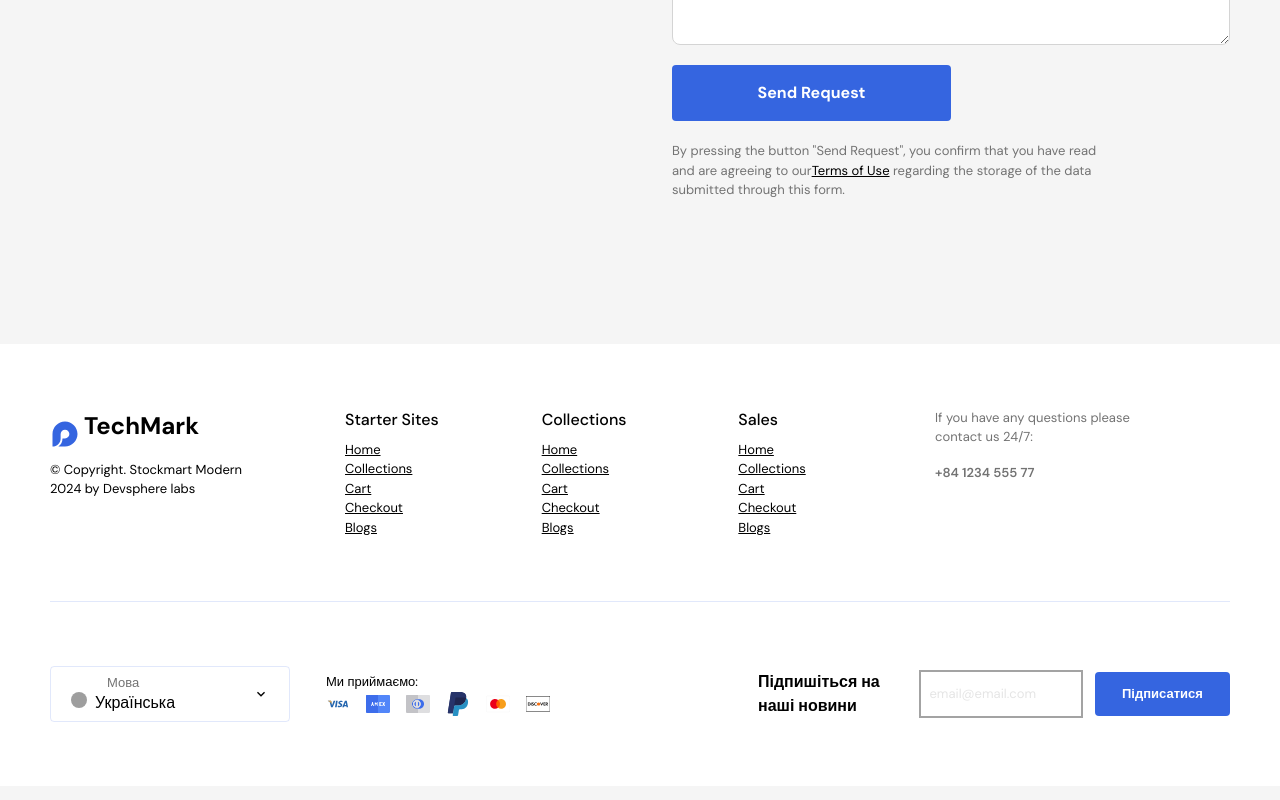
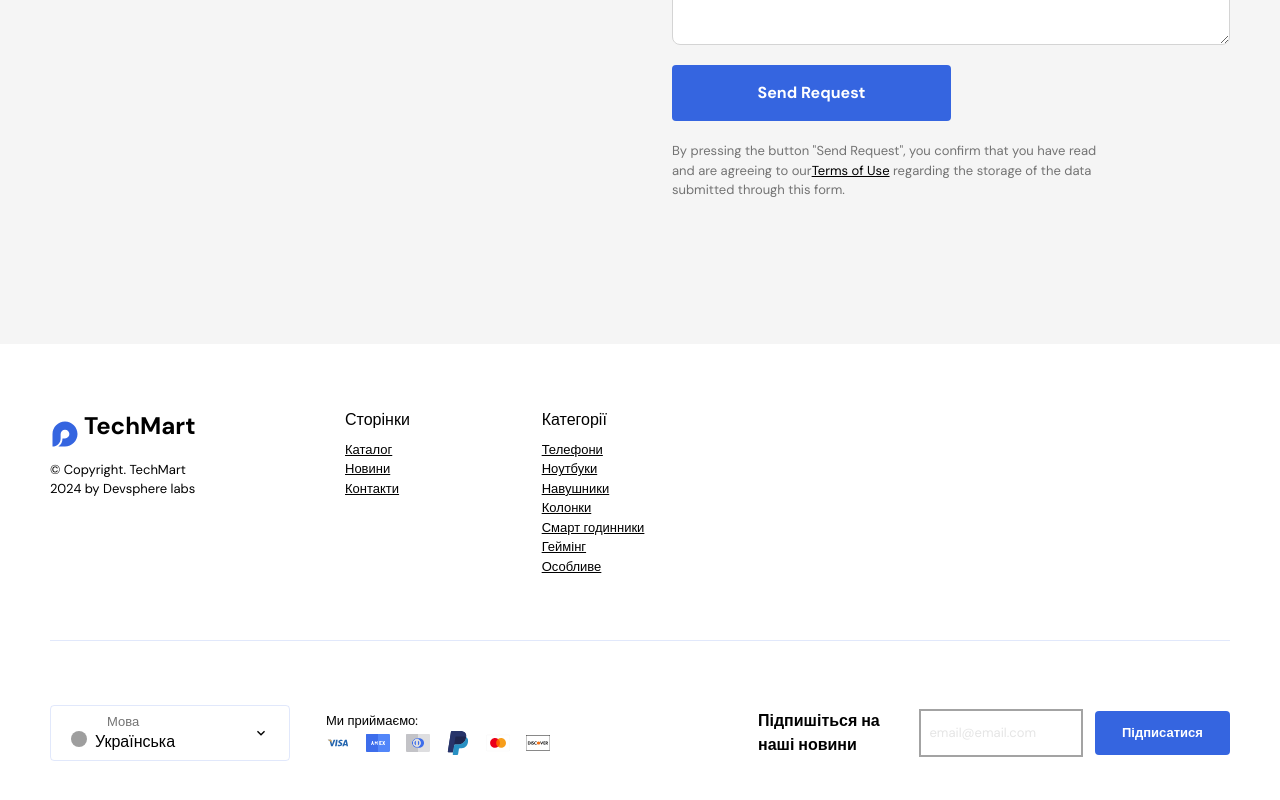
Before and after one commit to Optega/digital-ecommerce-main, a Next.js app: page /contact in a window 1280 px wide. Shown: the part 1228-2028 px from the top of the page. Built offline with nearby package versions, Linux system fonts and the light colour scheme; grey boxes are pictures that could not be loaded.

Commit message:
Update brand name from Stockmart to TechMart across the application

```diff
--- a/src/app/(home)/contact/page.tsx
+++ b/src/app/(home)/contact/page.tsx
@@ -36,7 +36,7 @@ const page = () => {
               <div className="mb-16">
                 <span className="mb-2 text-xs uppercase">About</span>
                 <h2 className="mb-6 text-xl font-semibold lg:text-3xl">
-                  Hi, we are stockmart
+                  Hi, we are TechMart
                 </h2>
                 <p className="mb-4 lg:text-xl">
                   Foreseeing the trends and the desires of the human of the
@@ -63,7 +63,7 @@ const page = () => {
                     </div>
                     <div className="leading-tight">
                       <h3 className="font-semibold">Anthony Evans</h3>
-                      <span className="text-sm">Founder Stockmart</span>
+                      <span className="text-sm">Founder TechMart</span>
                     </div>
                   </div>
                   <div>
--- a/src/app/(home)/products/[productId]/page.tsx
+++ b/src/app/(home)/products/[productId]/page.tsx
@@ -42,7 +42,6 @@ const page = (props: Props) => {
   ];
 
   const handleAddToCart = (quantity: number) => {
-    console.log('Add to cart', selectedProduct, quantity);
     if (selectedProduct) {
       addItem(selectedProduct, quantity);
     }
--- a/src/app/checkout/page.tsx
+++ b/src/app/checkout/page.tsx
@@ -101,7 +101,7 @@ const CheckoutPage = () => {
 
         <div className="hidden border-t border-neutral-300  pt-4 dark:border-neutral-600 lg:block">
           <p className="text-sm text-neutral-500">
-            Усі права захищені TechMark
+            Усі права захищені TechMart
           </p>
         </div>
       </div>
@@ -143,7 +143,7 @@ const CheckoutPage = () => {
         </div>
         <div className="mt-4 border-t border-neutral-300 pt-4  dark:border-neutral-600 lg:hidden">
           <p className="text-sm text-neutral-500">
-            Усі права захищені TechMark
+            Усі права захищені TechMart
           </p>
         </div>
       </main>
--- a/src/app/layout.tsx
+++ b/src/app/layout.tsx
@@ -7,7 +7,7 @@ import React from 'react';
 import { Providers } from './providers';
 
 export const metadata: Metadata = {
-  title: 'TechMark',
+  title: 'TechMart',
 };
 
 const dmSans = DM_Sans({
--- a/src/components/Header/MainNav.tsx
+++ b/src/components/Header/MainNav.tsx
@@ -11,7 +11,6 @@ import Logo from '@/shared/Logo/Logo';
 import CartSideBar from '../CartSideBar';
 import Language from '../Language';
 import type { NavItemType } from '../NavItem';
-import UserAccount from '../UserAccount';
 import CatalogBar from './CatalogBar';
 import MenuBar from './MenuBar';
 
@@ -60,9 +59,9 @@ const MainNav = () => {
             <div className="hidden lg:inline-block">
               <Language />
             </div>
-            <div className="hidden lg:inline-block">
+            {/* <div className="hidden lg:inline-block">
               <UserAccount />
-            </div>
+            </div> */}
             <CartSideBar />
           </div>
         </div>
--- a/src/components/collections/Filter.tsx
+++ b/src/components/collections/Filter.tsx
@@ -10,7 +10,7 @@ import React, { useState } from 'react';
 import Button from '@/shared/Button/Button';
 
 // DEMO DATA
-const brands = ['TechMark'];
+const brands = ['TechMart'];
 const productType = ['Phone', 'Laptop', 'Gamng'];
 const avaiablitiy = ['In Stock', 'Out of Stock'];
 
--- a/src/components/collections/FilterSortBar.tsx
+++ b/src/components/collections/FilterSortBar.tsx
@@ -13,7 +13,7 @@ import ButtonCircle3 from '@/shared/Button/ButtonCircle3';
 import ButtonPrimary from '@/shared/Button/ButtonPrimary';
 import ButtonSecondary from '@/shared/Button/ButtonSecondary';
 
-const brands = ['TechMark'];
+const brands = ['TechMart'];
 const productType = ['Phone', 'Laptop', 'Gamng'];
 const avaiablitiy = ['In Stock', 'Out of Stock'];
 const PRICE_RANGE = [1, 500];
--- a/src/components/products/ProductCard.tsx
+++ b/src/components/products/ProductCard.tsx
@@ -47,7 +47,7 @@ const ProductCard: FC<ProductCardProps> = ({
         </div>
         <div className="px-5 py-4">
           {onSale && <ColorPicker />}
-          <span className="text-xs">STOCKMART</span>
+          <span className="text-xs">TECHMART</span>
           <h3 className="line-clamp-2 text-ellipsis font-bold">{name}</h3>
           {onSale ? (
             <p>
--- a/src/components/products/ProductCardSmall.tsx
+++ b/src/components/products/ProductCardSmall.tsx
@@ -33,7 +33,7 @@ const ProductCardSmall: FC<ProductType> = ({
         </div>
         <div className="flex grow items-center justify-between gap-4">
           <div>
-            <span className="text-xs">STOCKMART</span>
+            <span className="text-xs">TECHMART</span>
             <h3 className="line-clamp-2 text-ellipsis text-sm font-semibold">
               {name}
             </h3>
--- a/src/components/products/SectionProductHeader.tsx
+++ b/src/components/products/SectionProductHeader.tsx
@@ -56,7 +56,7 @@ const SectionProduct: FC<SectionProductHeaderProps> = ({
       </div>
 
       <div className="col-span-12 md:col-span-6 lg:col-span-4">
-        <span className="mb-2 text-xs">STOCKMART</span>
+        <span className="mb-2 text-xs">TECHMART</span>
         <h1 className="mb-0 text-3xl font-bold">{name}</h1>
 
         <div className="mb-5 space-y-1">
@@ -169,7 +169,7 @@ const SectionProduct: FC<SectionProductHeaderProps> = ({
         </div>
         <div className="mb-8 rounded-md bg-primary px-10 py-4 text-white">
           <div>
-            <span className="mb-5 inline-block">StockMart</span>
+            <span className="mb-5 inline-block">TechMart</span>
             <h3 className="font-semibold">
               Discount & Free shipping on Your first purchase.
             </h3>
--- a/src/shared/Footer/FooterMain.tsx
+++ b/src/shared/Footer/FooterMain.tsx
@@ -1,7 +1,7 @@
 import Link from 'next/link';
 import React from 'react';
 
-import { footerData } from '@/data/content';
+import { catalogNavLinks, topNavLinks2 } from '@/data/content';
 
 import Logo from '../Logo/Logo';
 
@@ -11,15 +11,15 @@ const FooterMain = () => {
       <div className="col-span-12 text-sm lg:col-span-3">
         <Logo className="mb-4 block" />
         <p className="text-sm">
-          &copy; Copyright. <span>Stockmart Modern</span>
+          &copy; Copyright. <span>TechMart</span>
         </p>
         <p className="text-sm">
           {new Date().getFullYear()} <span>by Devsphere labs</span>
         </p>
       </div>
       <div className="col-span-6 md:col-span-4 lg:col-span-2">
-        <h4 className="mb-2 font-medium">Starter Sites</h4>
-        {footerData.footerLinks[0]?.links.map((link) => (
+        <h4 className="mb-2 font-medium">Сторінки</h4>
+        {topNavLinks2.map((link) => (
           <div key={link.name} className="text-sm">
             <Link href={link.href} className="underline">
               {link.name}
@@ -28,8 +28,8 @@ const FooterMain = () => {
         ))}
       </div>
       <div className="col-span-6 md:col-span-4 lg:col-span-2">
-        <h4 className="mb-2 font-medium">Collections</h4>
-        {footerData.footerLinks[0]?.links.map((link) => (
+        <h4 className="mb-2 font-medium">Категорії</h4>
+        {catalogNavLinks.map((link) => (
           <div key={link.name} className="text-sm">
             <Link href={link.href} className="underline">
               {link.name}
@@ -38,18 +38,18 @@ const FooterMain = () => {
         ))}
       </div>
       <div className="col-span-6 md:col-span-4 lg:col-span-2">
-        <h4 className="mb-2 font-medium">Sales</h4>
+        {/* <h4 className="mb-2 font-medium">Sales</h4>
         {footerData.footerLinks[0]?.links.map((link) => (
           <div key={link.name} className="text-sm">
             <Link href={link.href} className="underline">
               {link.name}
             </Link>
           </div>
-        ))}
+        ))} */}
       </div>
       <div className="col-span-6 text-sm text-neutral-500 dark:text-neutral-300 lg:col-span-2">
-        <p>If you have any questions please contact us 24/7:</p>
-        <p className="mt-4 font-semibold dark:text-white">+84 1234 555 77</p>
+        {/* <p>If you have any questions please contact us 24/7:</p>
+        <p className="mt-4 font-semibold dark:text-white">+84 1234 555 77</p> */}
       </div>
     </div>
   );
--- a/src/shared/Logo/Logo.tsx
+++ b/src/shared/Logo/Logo.tsx
@@ -11,7 +11,7 @@ const Logo: FC<LogoProps> = ({ className = '' }) => {
   return (
     <Link className="flex cursor-pointer items-center gap-1" href="/">
       <RiMicrosoftLoopFill className="text-3xl text-primary" />{' '}
-      <span className={`${className} text-2xl font-bold`}>TechMark</span>
+      <span className={`${className} text-2xl font-bold`}>TechMart</span>
     </Link>
   );
 };
```
